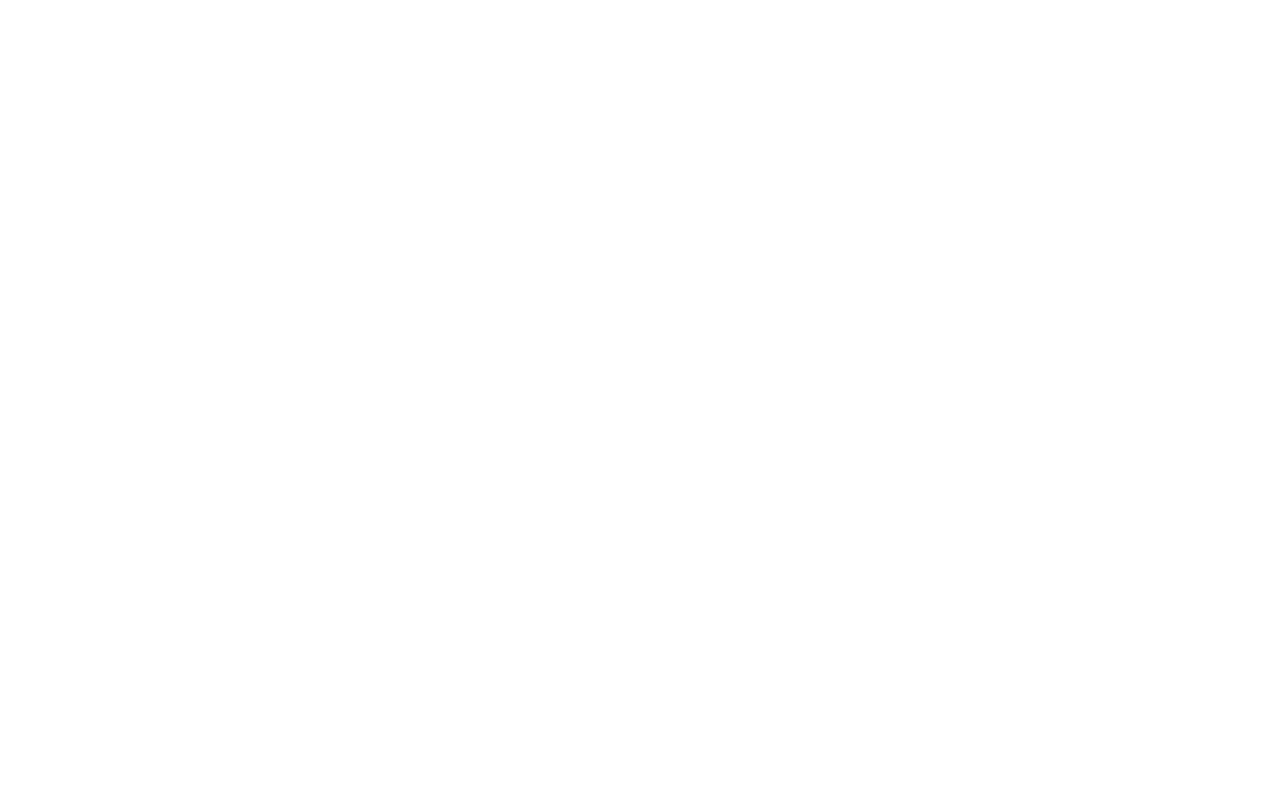
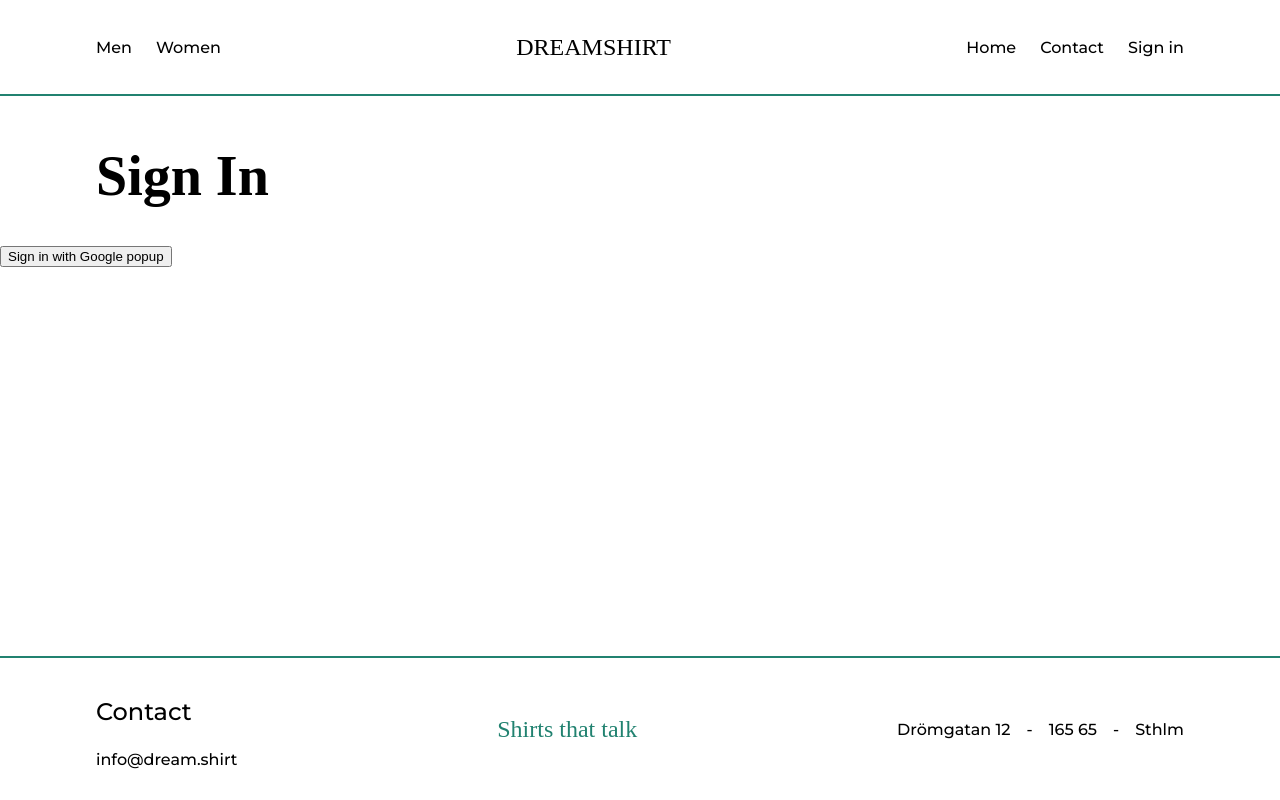
Before and after one commit to danieltegenrot/dream-shirt, a React (Create React App) app: page /sign-in in a window 1280 px wide. Before the commit this address had no page. Built offline with nearby package versions, Linux system fonts and the light colour scheme; a web font is replaced by a local one.

Commit message:
firebase auth working with sign in

```diff
--- a/package.json
+++ b/package.json
@@ -6,6 +6,7 @@
     "@testing-library/jest-dom": "^5.16.5",
     "@testing-library/react": "^13.4.0",
     "@testing-library/user-event": "^13.5.0",
+    "firebase": "^9.18.0",
     "react": "^18.2.0",
     "react-dom": "^18.2.0",
     "react-router-dom": "^6.9.0",
--- a/src/App.js
+++ b/src/App.js
@@ -1,6 +1,7 @@
 import { Routes, Route } from 'react-router-dom';
 import Home from './components/routes/home/home.component';
 import Navigation from './components/routes/navigation/navigation.component';
+import SignIn from './components/routes/sign-in/sign-in.component';
 
 
 const App = () => {
@@ -9,6 +10,7 @@
     <Routes>
       <Route path='/' element={<Navigation />}>
         <Route index element={<Home />} />
+        <Route path='sign-in' element={<SignIn />} />
       </Route>
     </Routes>
 
--- a/src/components/category-menu/category-menu.styles.scss
+++ b/src/components/category-menu/category-menu.styles.scss
@@ -6,4 +6,5 @@
     align-items: center;
     margin: 0 6rem;
     column-gap: 3rem;
+    padding-bottom: 9rem;
   }
--- a/src/components/routes/footer/footer.styles.scss
+++ b/src/components/routes/footer/footer.styles.scss
@@ -6,6 +6,10 @@
     border-top: 2px solid var(--primary-color);
     align-items: center;
     background-color: white;
+    position: absolute;
+    bottom: 0;
+    left: 0;
+    right: 0;
 
     .footer-contact {
         font-family: 'Montserrat', sans-serif;
--- /dev/null
+++ b/src/components/routes/sign-in/sign-in.component.jsx
@@ -0,0 +1,19 @@
+import { signInWithGooglePopup, createUserDocumentFromAuth } from '../../../utils/firebase/firebase.utils';
+
+const SignIn = () => {
+
+    const logGoogleUser = async () => {
+        const {user} = await signInWithGooglePopup();
+        const userDocRef = await createUserDocumentFromAuth(user);
+    }
+
+    return (
+        <div>
+            <h1>Sign In</h1>
+            <button onClick={logGoogleUser}>Sign in with Google popup</button>
+        </div>
+
+    )
+}
+
+export default SignIn
--- a/src/index.scss
+++ b/src/index.scss
@@ -1,12 +1,18 @@
 :root {
   font-size: 16px;
   --primary-color: #218270;
+}
+
+* {
+  box-sizing: border-box;
 }
 
 body {
   margin: 0;
   -webkit-font-smoothing: antialiased;
   -moz-osx-font-smoothing: grayscale;
+  position: relative;
+  min-height: calc(100vh - 9rem);
 
   h2, h3, p {
     font-family: 'Montserrat', sans-serif;
--- /dev/null
+++ b/src/utils/firebase/firebase.utils.js
@@ -0,0 +1,61 @@
+import { initializeApp } from 'firebase/app';
+import {
+    getAuth,
+    signInWithRedirect,
+    signInWithPopup,
+    GoogleAuthProvider
+} from 'firebase/auth';
+import  {
+    getFirestore,
+    doc,
+    getDoc,
+    setDoc
+} from 'firebase/firestore';
+
+const firebaseConfig = {
+    apiKey: "AIzaSyCHhXIP4AQYLjbgcSHDITlhg6zcWBKGp0s",
+    authDomain: "dreamshirt-db.firebaseapp.com",
+    projectId: "dreamshirt-db",
+    storageBucket: "dreamshirt-db.appspot.com",
+    messagingSenderId: "220859476481",
+    appId: "1:220859476481:web:32d9df59bf5098292a6e00"
+  };
+
+  const firebaseApp = initializeApp(firebaseConfig);
+
+  const provider = new GoogleAuthProvider();
+
+  provider.setCustomParameters({
+    prompt: 'select_account'
+  })
+
+  export const auth = getAuth();
+  export const signInWithGooglePopup = () => signInWithPopup(auth, provider);
+
+  export const db = getFirestore();
+
+  export const createUserDocumentFromAuth = async (userAuth) => {
+    const userDocRef = doc(db, 'users', userAuth.uid);
+
+    console.log(userDocRef);
+
+    const userSnapshot = await getDoc(userDocRef);
+    console.log(userSnapshot);
+
+    if (!userSnapshot.exists()) {
+        const { displayName, email } = userAuth;
+        const createdAt = new Date();
+
+        try {
+            await setDoc(userDocRef, {
+                displayName,
+                email,
+                createdAt
+            });
+        } catch (error) {
+            console.log('error creating the user', error.message);
+        }
+    }
+
+    return userDocRef;
+  }
```
Also changed, not shown: 1 other file (tests, documents, lock files or other folders).
